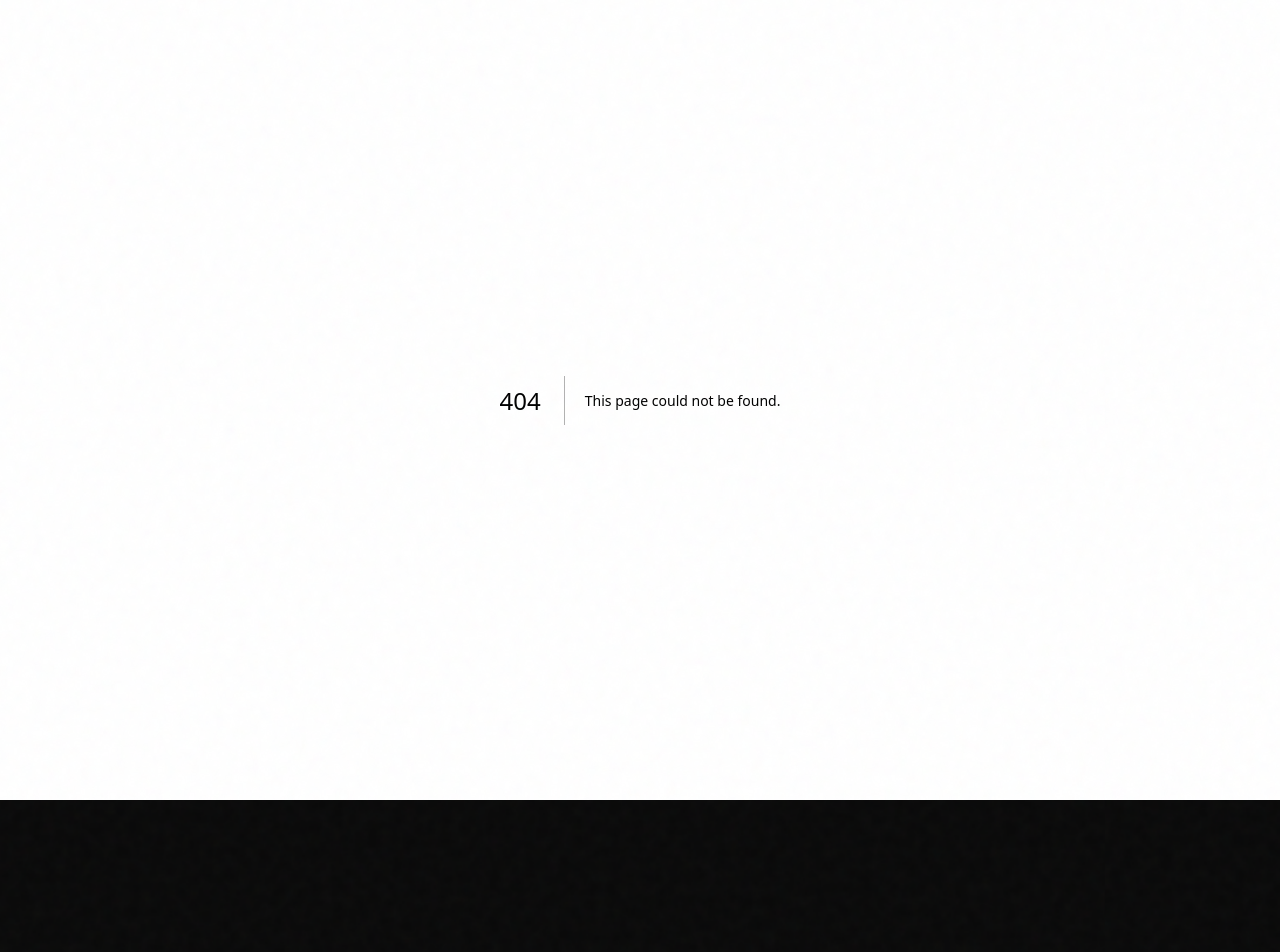
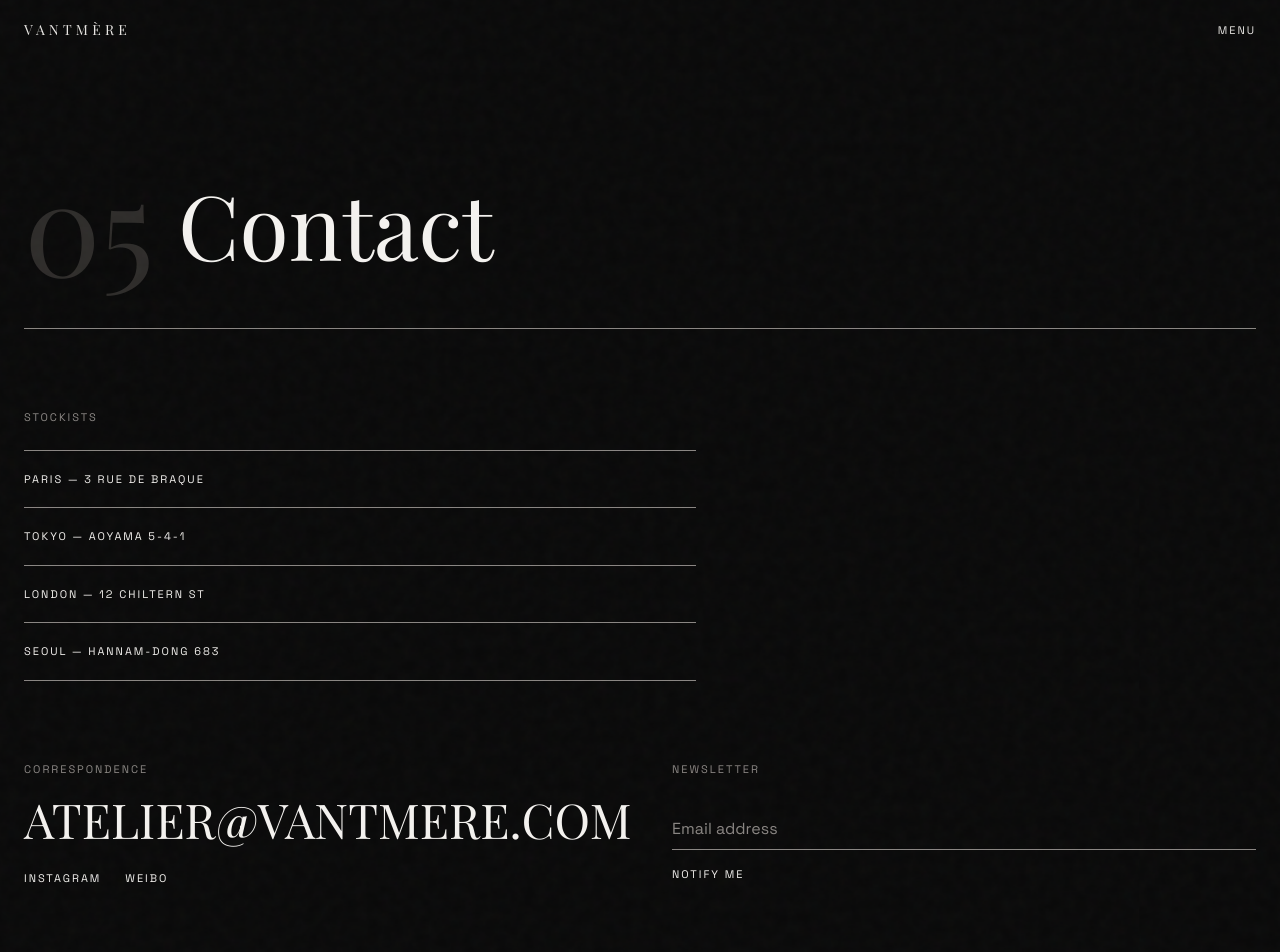
Before and after one commit to hrystwn/vantmere, a Next.js app: page /contact in a window 1280 px wide. Before the commit this address had no page. Shown: the top 952 px of the page. Before the commit the page ends 800 px from the top, so only its background shows below. Built offline with nearby package versions, Linux system fonts and the light colour scheme; a web font is replaced by a local one.

Commit message:
feat: about and contact pages

```diff
--- /dev/null
+++ b/app/about/page.tsx
@@ -0,0 +1,56 @@
+import type { Metadata } from "next";
+import Image from "next/image";
+import SectionNumeral from "@/components/ui/SectionNumeral";
+import DrawnRule from "@/components/ui/DrawnRule";
+import Footer from "@/components/ui/Footer";
+import ManifestoLines from "@/components/sections/ManifestoLines";
+
+export const metadata: Metadata = {
+  title: "About — VANTMÈRE",
+  description:
+    "The house behind the garments — three fabrics, five silhouettes, no seasons.",
+};
+
+const LINES = [
+  "Founded on the refusal of noise.",
+  "Three fabrics. Five silhouettes. No seasons.",
+  "Cut in small runs, numbered, never restocked.",
+  "Black holds. Gray endures. White answers.",
+  "We make clothes for the long walk home.",
+];
+
+export default function AboutPage() {
+  return (
+    <>
+      <section className="bg-ink px-6 py-32 text-paper md:py-40">
+        <div className="flex items-center gap-6">
+          <SectionNumeral n={4} />
+          <h1 className="display-lg">About</h1>
+        </div>
+        <div className="mt-10">
+          <DrawnRule />
+        </div>
+
+        <div className="mt-20 max-w-4xl">
+          <ManifestoLines lines={LINES} />
+        </div>
+      </section>
+
+      <div className="img-mono relative h-[70vh] w-full md:h-screen">
+        <Image
+          src="https://images.unsplash.com/photo-1434682881908-b43d0467b798?q=80&w=2000&auto=format&fit=crop"
+          alt="A folded wool garment in ash gray, photographed under flat studio light."
+          fill
+          sizes="100vw"
+          className="object-cover"
+        />
+      </div>
+
+      <section className="flex min-h-[60vh] items-center bg-ink px-6 py-32 text-paper md:py-40">
+        <p className="display-lg max-w-4xl">Quiet permanence.</p>
+      </section>
+
+      <Footer />
+    </>
+  );
+}
--- /dev/null
+++ b/app/contact/page.tsx
@@ -0,0 +1,82 @@
+import type { Metadata } from "next";
+import Link from "next/link";
+import SectionNumeral from "@/components/ui/SectionNumeral";
+import DrawnRule from "@/components/ui/DrawnRule";
+import Footer from "@/components/ui/Footer";
+import NewsletterInput from "@/components/ui/NewsletterInput";
+
+export const metadata: Metadata = {
+  title: "Contact — VANTMÈRE",
+  description:
+    "Stockists, correspondence, and the address for everything that cannot wait for a season.",
+};
+
+const STOCKISTS = [
+  "PARIS — 3 RUE DE BRAQUE",
+  "TOKYO — AOYAMA 5-4-1",
+  "LONDON — 12 CHILTERN ST",
+  "SEOUL — HANNAM-DONG 683",
+];
+
+const SOCIALS = [
+  { label: "INSTAGRAM", href: "#" },
+  { label: "WEIBO", href: "#" },
+];
+
+export default function ContactPage() {
+  return (
+    <>
+      <section className="bg-ink px-6 py-32 text-paper md:py-40">
+        <div className="flex items-center gap-6">
+          <SectionNumeral n={5} />
+          <h1 className="display-lg">Contact</h1>
+        </div>
+        <div className="mt-10">
+          <DrawnRule />
+        </div>
+
+        <div className="mt-20 max-w-2xl">
+          <p className="micro-label text-gray-2">STOCKISTS</p>
+          <div className="mt-6">
+            <DrawnRule />
+            {STOCKISTS.map((row) => (
+              <div key={row}>
+                <p className="micro-label py-5">{row}</p>
+                <DrawnRule />
+              </div>
+            ))}
+          </div>
+        </div>
+
+        <div className="mt-20 grid grid-cols-1 gap-16 md:grid-cols-2">
+          <div>
+            <p className="micro-label text-gray-2">CORRESPONDENCE</p>
+            <a
+              href="mailto:ATELIER@VANTMERE.COM"
+              className="display-md mt-4 block"
+            >
+              ATELIER@VANTMERE.COM
+            </a>
+            <div className="mt-6 flex gap-6">
+              {SOCIALS.map((social) => (
+                <Link
+                  key={social.label}
+                  href={social.href}
+                  className="micro-label"
+                >
+                  {social.label}
+                </Link>
+              ))}
+            </div>
+          </div>
+
+          <div>
+            <p className="micro-label text-gray-2">NEWSLETTER</p>
+            <NewsletterInput />
+          </div>
+        </div>
+      </section>
+      <Footer />
+    </>
+  );
+}
--- /dev/null
+++ b/components/sections/ManifestoLines.tsx
@@ -0,0 +1,33 @@
+"use client";
+
+import { useRef } from "react";
+import { useSectionAnimation } from "@/lib/animation/useSectionAnimation";
+
+export default function ManifestoLines({ lines }: { lines: string[] }) {
+  const ref = useRef<HTMLDivElement>(null);
+
+  useSectionAnimation(ref, (gsap) => {
+    gsap.utils.toArray<HTMLElement>(".line").forEach((line, i) => {
+      gsap.from(line, {
+        yPercent: 110,
+        duration: 1,
+        ease: "power4.out",
+        delay: i * 0.08,
+        scrollTrigger: {
+          trigger: line.parentElement,
+          start: "top 85%",
+        },
+      });
+    });
+  });
+
+  return (
+    <div ref={ref}>
+      {lines.map((line) => (
+        <div key={line} className="overflow-hidden">
+          <span className="line display-md block">{line}</span>
+        </div>
+      ))}
+    </div>
+  );
+}
--- a/components/ui/ComingSoonDrawer.tsx
+++ b/components/ui/ComingSoonDrawer.tsx
@@ -1,7 +1,8 @@
 "use client";
 
-import { useEffect, useState } from "react";
+import { useEffect } from "react";
 import { AnimatePresence, motion } from "framer-motion";
+import NewsletterInput from "./NewsletterInput";
 
 interface ComingSoonDrawerProps {
   open: boolean;
@@ -12,8 +13,6 @@ export default function ComingSoonDrawer({
   open,
   onClose,
 }: ComingSoonDrawerProps) {
-  const [submitted, setSubmitted] = useState(false);
-
   useEffect(() => {
     if (!open) return;
 
@@ -48,23 +47,7 @@ export default function ComingSoonDrawer({
               Quiet permanence takes time. Leave an address and be first
               through the door.
             </p>
-            <form
-              className="mt-8 flex flex-col items-start gap-4"
-              onSubmit={(e) => {
-                e.preventDefault();
-                setSubmitted(true);
-              }}
-            >
-              <input
-                type="email"
-                required
-                placeholder="Email address"
-                className="w-full border-b border-gray-2 bg-transparent py-2 font-body text-ink placeholder:text-gray-2 focus:outline-none"
-              />
-              <button type="submit" className="micro-label">
-                {submitted ? "NOTED." : "NOTIFY ME"}
-              </button>
-            </form>
+            <NewsletterInput />
           </motion.aside>
         </>
       )}
--- /dev/null
+++ b/components/ui/NewsletterInput.tsx
@@ -0,0 +1,34 @@
+"use client";
+
+import { useState } from "react";
+
+/**
+ * Email capture used by the ComingSoonDrawer (paper bg) and the contact
+ * page (ink bg). Deliberately has no color classes on the input/button —
+ * both inherit `color` from their surrounding text-ink / text-paper
+ * ancestor via Tailwind's preflight reset, so it reads correctly in
+ * either context without a variant prop.
+ */
+export default function NewsletterInput() {
+  const [submitted, setSubmitted] = useState(false);
+
+  return (
+    <form
+      className="mt-8 flex flex-col items-start gap-4"
+      onSubmit={(e) => {
+        e.preventDefault();
+        setSubmitted(true);
+      }}
+    >
+      <input
+        type="email"
+        required
+        placeholder="Email address"
+        className="w-full border-b border-gray-2 bg-transparent py-2 font-body placeholder:text-gray-2 focus:outline-none"
+      />
+      <button type="submit" className="micro-label">
+        {submitted ? "NOTED." : "NOTIFY ME"}
+      </button>
+    </form>
+  );
+}
```
